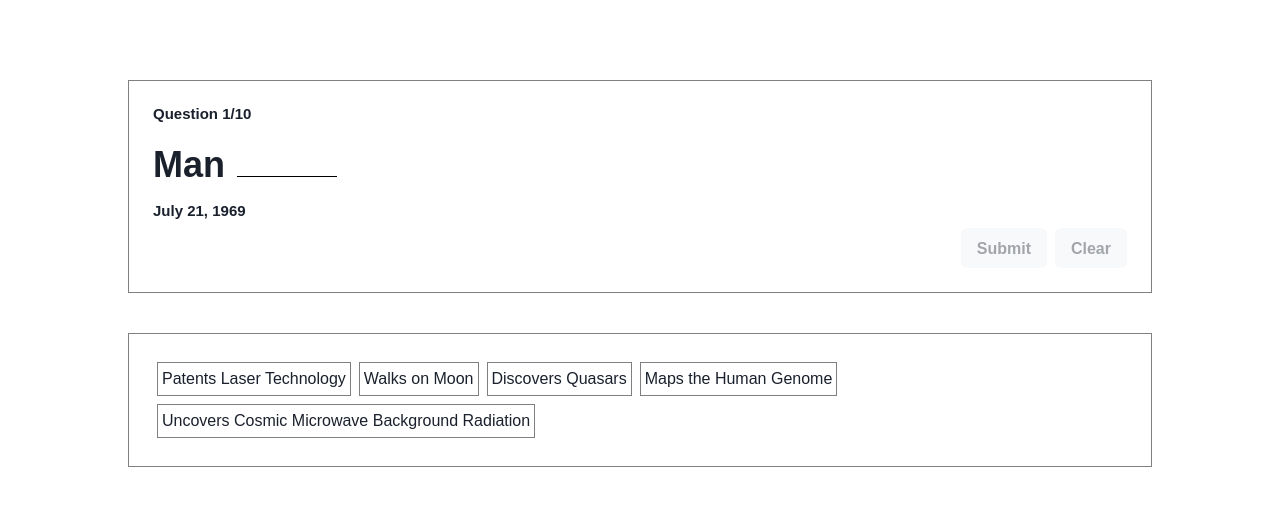
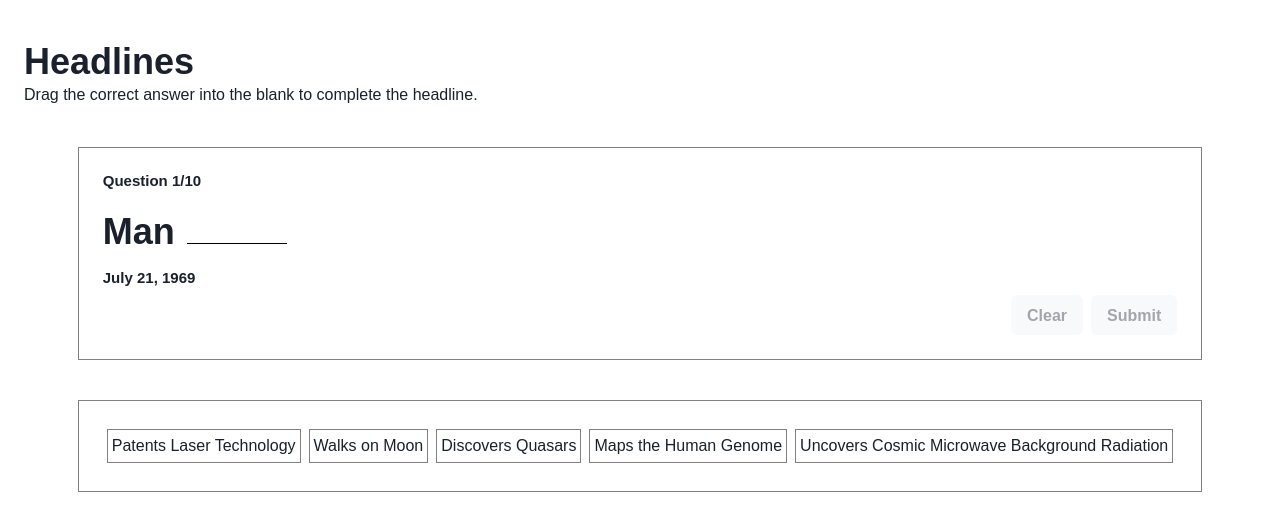
Before and after one commit to oliviawongnyc/headlines, a React (Create React App) app: page / in a window 1280 px wide. Shown: the top 530 px of the page. Built offline with nearby package versions, Linux system fonts and the light colour scheme; a web font is replaced by a local one.

Commit message:
Updates README

```diff
--- a/src/components/AnswerBank.tsx
+++ b/src/components/AnswerBank.tsx
@@ -5,7 +5,7 @@ import { useHeadline } from "../hooks/useHeadline";
 const AnswerBank = () => {
   const { currentAnswerBank } = useHeadline();
   return (
-    <Box border="1px solid gray" m="auto" p="6" w="80vw">
+    <Box border="1px solid gray" p="6">
       {currentAnswerBank.map((answer) => {
         return <PossibleAnswer key={answer}>{answer}</PossibleAnswer>;
       })}
--- a/src/components/Game.tsx
+++ b/src/components/Game.tsx
@@ -1,4 +1,4 @@
-import { Button, Flex, Heading } from "@chakra-ui/react";
+import { Button, Flex, Heading, Text } from "@chakra-ui/react";
 import { useHeadline } from "../hooks/useHeadline";
 import AnswerBank from "./AnswerBank";
 import HeadlineCard from "./HeadlineCard";
@@ -29,27 +29,29 @@ const Game = () => {
   };
   return (
     <>
+      <Flex alignItems="flex-start" flexDir="column" mt="10" mx="6">
+        <Heading>Headlines</Heading>
+        <Text>
+          Drag the correct answer into the blank to complete the headline.
+        </Text>
+      </Flex>
+      <Flex flexDir="column" justifyContent="center" alignItems="center" mx="6">
         {headline ? (
           <DndContext onDragEnd={fillInBlank}>
-          <Flex alignItems="center" flexDir="column" gap="10" mt="20">
+            <Flex flexDir="column" gap="10" mt="10">
               <HeadlineCard headline={headline} />
               <AnswerBank />
             </Flex>
           </DndContext>
         ) : (
-        <Flex
-          alignItems="center"
-          flexDir="column"
-          gap="5"
-          h="100vh"
-          justifyContent="center"
-        >
+          <Flex flexDir="column" gap="5">
             <Heading as="h1">
               You answered {score} out of 10 correctly! Thanks for playing!
             </Heading>
             <Button onClick={resetGame}>Play again</Button>
           </Flex>
         )}
+      </Flex>
     </>
   );
 };
--- a/src/components/HeadlineCard.tsx
+++ b/src/components/HeadlineCard.tsx
@@ -36,14 +36,14 @@ const HeadlineCard = ({ headline }: { headline: Headline }) => {
     }
   };
 
-  const goToNextHeadline = () => {
+  const nextHeadlineOrFinish = () => {
     clearGuess();
     setIsCorrect(null);
     setCurrentHeadline((prevState) => prevState + 1);
   };
 
   return (
-    <Flex border="1px solid gray" flexDir="column" w="80vw" p="6">
+    <Flex border="1px solid gray" flexDir="column" p="6">
       <Heading as="h2" fontSize="15px" mr="0">
         Question {currentHeadline + 1}/10
       </Heading>
@@ -93,11 +93,11 @@ const HeadlineCard = ({ headline }: { headline: Headline }) => {
       </Heading>
       {isCorrect === null ? (
         <Flex gap="2" ml="auto" mt="2">
+          <Button isDisabled={!currentGuess} onClick={clearGuess}>
+            Clear
+          </Button>
           <Button isDisabled={!currentGuess} onClick={handleSubmit}>
             Submit
-          </Button>
-          <Button isDisabled={!currentGuess} onClick={clearGuess}>
-            Clear
           </Button>
         </Flex>
       ) : (
@@ -109,9 +109,9 @@ const HeadlineCard = ({ headline }: { headline: Headline }) => {
           </Text>
           <Flex ml="auto" mt="2">
             {currentHeadline < 9 ? (
-              <Button onClick={goToNextHeadline}>Next Headline</Button>
+              <Button onClick={nextHeadlineOrFinish}>Next Headline</Button>
             ) : (
-              <Button onClick={goToNextHeadline}>Finish</Button>
+              <Button onClick={nextHeadlineOrFinish}>Finish</Button>
             )}
           </Flex>
         </>
```
Also changed, not shown: 1 other file (tests, documents, lock files or other folders). Lines whose indentation alone changed are shown as unchanged.
